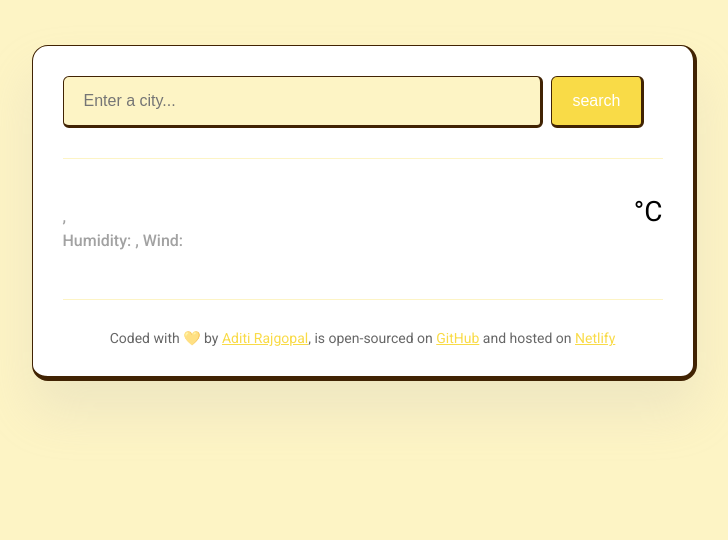
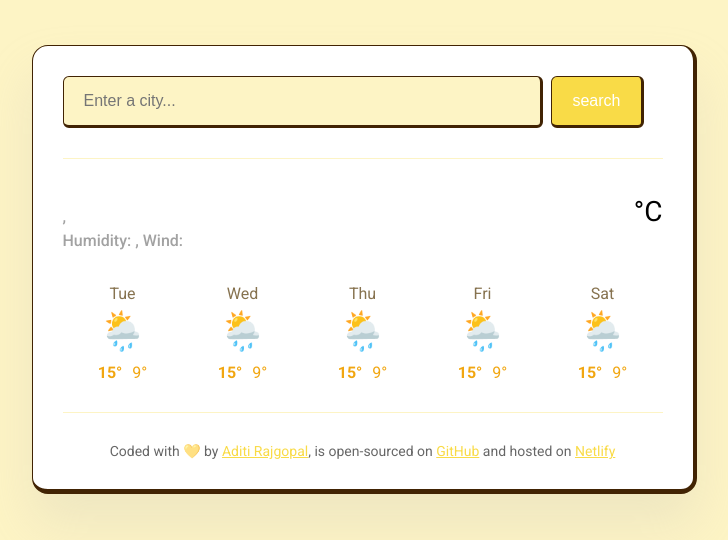
Before and after one commit to strawberrysmile16/Weather, a plain HTML site: page index.html in a window 1280 px wide. Shown: the whole page, without its empty margins (276-1004 px from the left). Drawn offline with nearby package versions, Linux system fonts and the light colour scheme; no server answers.

Commit message:
Injected the forecast HTML from JavaScript

```diff
--- a/index.html
+++ b/index.html
@@ -43,6 +43,7 @@
             <div class="weather-app-unit">°C</div>
           </div>
         </div>
+        <div class="weather-forecast" id="forecast"></div>
       </main>
       <footer>
         Coded with 💛 by
--- a/src/index.js
+++ b/src/index.js
@@ -8,7 +8,6 @@ function refreshWeather(response) {
   let timeElement = document.querySelector("#time");
   let date = new Date(response.data.time * 1000);
   let iconElement = document.querySelector("#icon");
-
 
   cityElement.innerHTML = response.data.city;
   timeElement.innerHTML = formatDate(date);
@@ -51,6 +50,31 @@ function handleSearchSubmit(event) {
   searchCity(searchInput.value);
 }
 
+function displayForecast() {
+  let days = ["Tue", "Wed", "Thu", "Fri", "Sat"];
+  let forecastHtml = "";
+
+  days.forEach(function (day) {
+    forecastHtml =
+      forecastHtml +
+      `
+        <div class="weather-forecast-day">
+          <div class="weather-forecast-date">${day}</div>
+          <div class="weather-forecast-icon">🌦️</div>
+          <div class="weather-forecast-temperatures">
+            <div class="weather-forecast-temperature">
+              <strong> 15° </strong>
+            </div>
+            <div class="weather-forecast-temperature">9°</div>
+          </div>
+        </div>
+    `;
+  });
+
+  let forecastElement = document.querySelector("#forecast");
+  forecastElement.innerHTML = forecastHtml;
+}
 let searchFormElement = document.querySelector("#search-form");
 searchFormElement.addEventListener("submit", handleSearchSubmit);
 searchCity("Melbourne");
+displayForecast();
--- a/src/style.css
+++ b/src/style.css
@@ -94,6 +94,38 @@ main {
   margin-top: 6px;
   font-size: 28px;
 }
+
+.weather-forecast {
+  display: flex;
+  justify-content: space-around;
+  margin-top: 20px;
+}
+
+.weather-forecast-date {
+  text-align: center;
+  color: rgba(80, 52, 1, 0.693);
+  font-size: 16px;
+  line-height: 10px;
+  margin-bottom: 10px;
+}
+
+.weather-forecast-icon {
+  font-size: 38px;
+  text-align: center;
+}
+
+.weather-forecast-temperatures {
+  text-align: center;
+  color: rgb(241, 166, 16);
+  margin-top: 10px;
+  display: flex;
+  justify-content: center;
+}
+
+.weather-forecast-temperature {
+  padding: 0 5px;
+}
+
 footer {
   border-top: 1px solid rgb(253, 244, 197);
   padding: 30px 0 0 0;
```
Also changed, not shown: 1 other file.
